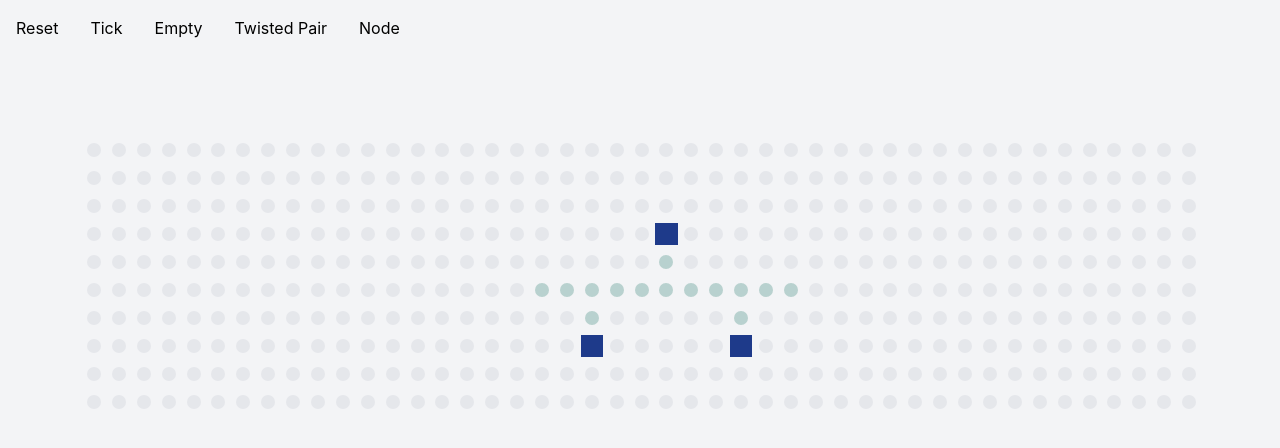
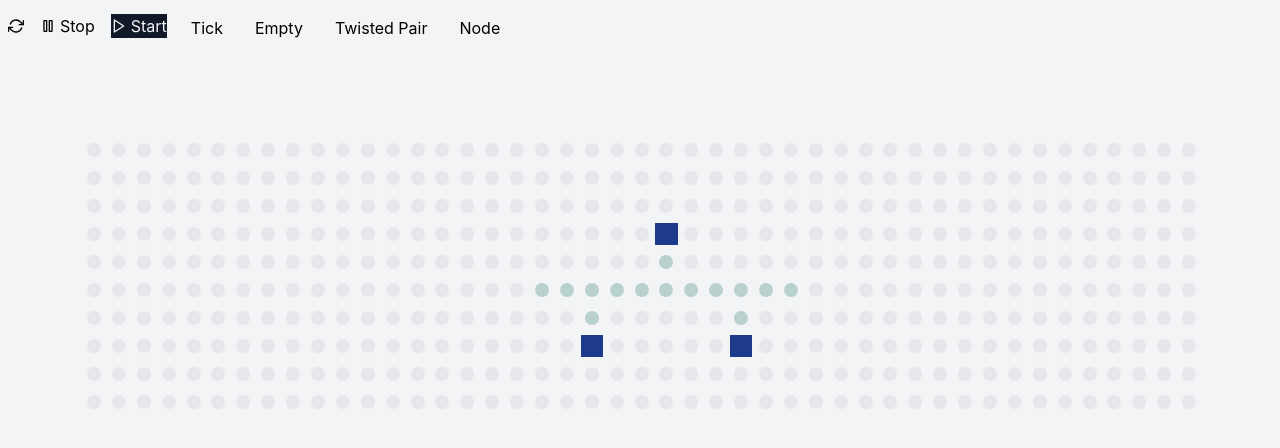
Before and after one commit to brunomariz/network-sim-oo, a Next.js app: page / in a window 1280 px wide. Shown: the top 448 px of the page. Built offline with nearby package versions, Linux system fonts and the light colour scheme.

Commit message:
add start/stop functionalities

```diff
--- a/package.json
+++ b/package.json
@@ -11,7 +11,8 @@
   "dependencies": {
     "next": "12.1.6",
     "react": "18.1.0",
-    "react-dom": "18.1.0"
+    "react-dom": "18.1.0",
+    "react-icons": "^4.3.1"
   },
   "devDependencies": {
     "@types/node": "17.0.33",
--- a/pages/index.tsx
+++ b/pages/index.tsx
@@ -10,12 +10,30 @@ import Node from "../classes/Node";
 import { Signal } from "../classes/Signal";
 import TwistedPair from "../classes/TwistedPair";
 import NetworkGrid from "../components/NetworkGrid/NetworkGrid";
+import { FiPlay, FiPause, FiRefreshCw } from "react-icons/fi";
 
 const Home: NextPage = () => {
-  const [network, setNetwork] = useState(new Network(10, 45));
+  const networkSize = [10, 45];
+  const [network, setNetwork] = useState(
+    new Network(networkSize[0], networkSize[1])
+  );
   const [activeElement, setActiveElement] = useState(
     networkFeatureCategories.Empty
   );
+  const [run, setRun] = useState(false);
+
+  useEffect(() => {
+    const newIntervalId = setInterval(() => {
+      if (run) {
+        setElements(network.tick().elements);
+      }
+    }, 300);
+    console.log(newIntervalId);
+
+    for (let i = 1; i < Number(newIntervalId); i++) {
+      window.clearInterval(i);
+    }
+  }, [run]);
 
   const setElements = (elements: NetworkFeature[][]) => {
     let alteredNetwork = new Network(
@@ -53,12 +71,33 @@ const Home: NextPage = () => {
   return (
     <div className="bg-gray-100 min-h-screen">
       <button
-        className="p-2 m-2"
+        className={"mx-2"}
         onClick={() => {
-          setNetwork(new Network(10, 45));
+          setRun(false);
+          setNetwork(new Network(networkSize[0], networkSize[1]));
         }}
       >
-        Reset
+        <FiRefreshCw></FiRefreshCw>
+      </button>
+      <button
+        className={"mx-2"}
+        onClick={() => {
+          setRun(false);
+        }}
+      >
+        <div className="flex items-center">
+          <FiPause></FiPause> <span className="pl-1">Stop</span>
+        </div>
+      </button>
+      <button
+        className={`mx-2 bg-gray-900 text-gray-100 ${run && "text-opacity-30"}`}
+        onClick={() => {
+          setRun(true);
+        }}
+      >
+        <div className="flex items-center">
+          <FiPlay></FiPlay> <span className="pl-1">Start</span>
+        </div>
       </button>
       <button
         className="p-2 m-2"
```
Also changed, not shown: 1 other file (tests, documents, lock files or other folders).
